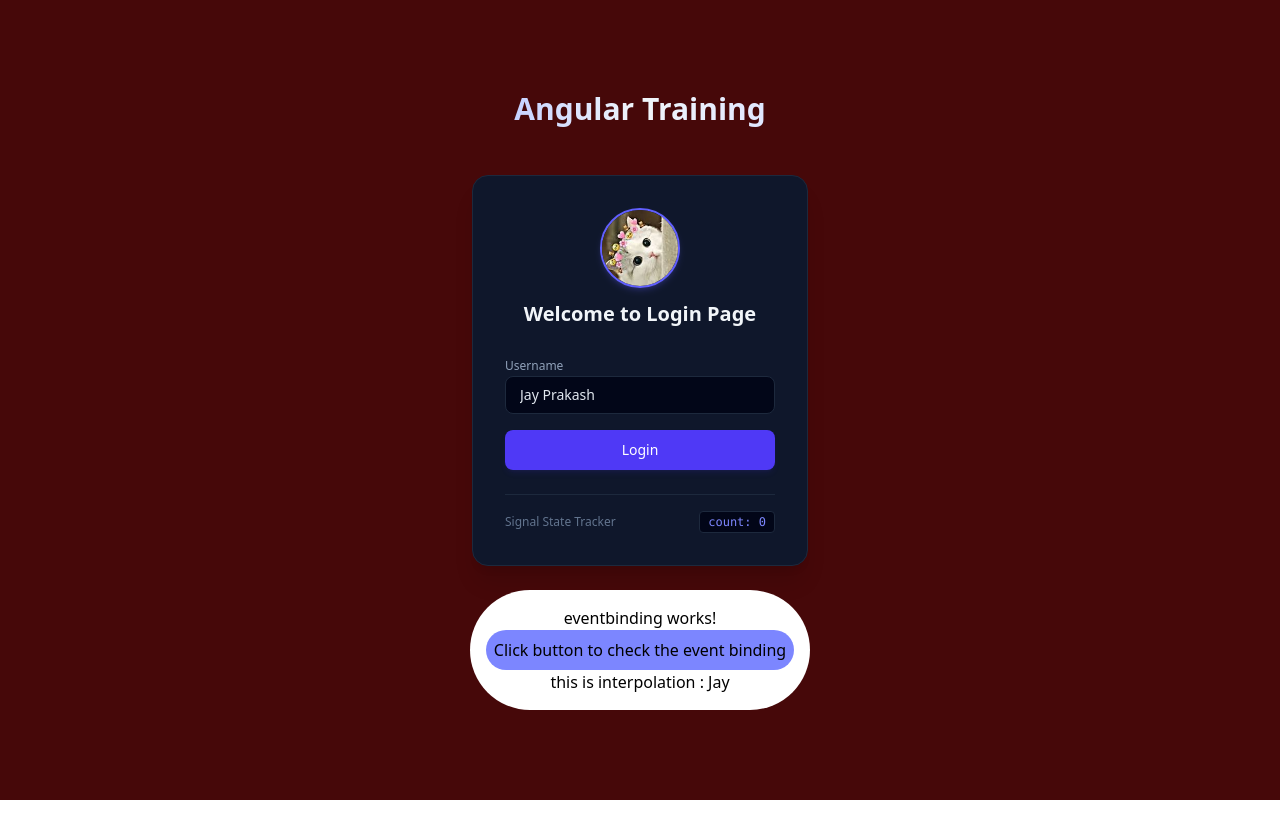
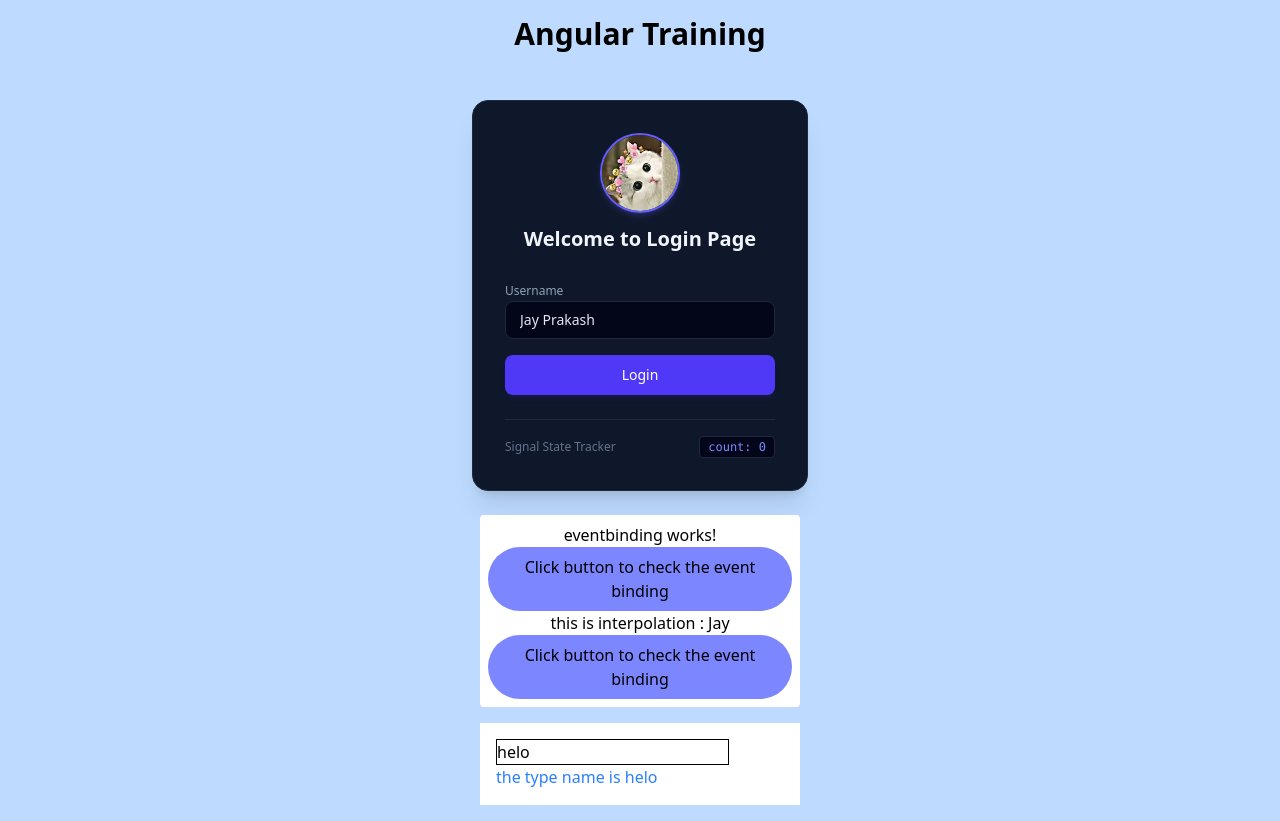
Before and after one commit to jay-ksolves/Angular-Training, an Angular app: page / in a window 1280 px wide. Before the commit the page ends 800 px from the top, so only its background shows below. Built offline with nearby package versions, Linux system fonts and the light colour scheme.

Commit message:
feat: implement event binding examples with signal-based user name updates and styling refinements

```diff
--- a/src/app/app.html
+++ b/src/app/app.html
@@ -1,7 +1,7 @@
-<div class="min-h-screen bg-red-950 flex flex-col justify-center items-center p-4">
+<div class="min-h-screen bg-blue-200 flex flex-col justify-center items-center p-4">
   <header class="mb-6 text-center">
     <h1
-      class="text-3xl font-extrabold text-transparent bg-clip-text bg-gradient-to-r from-indigo-200 via-slate-100 to-indigo-100">
+      class="text-3xl font-extrabold">
       {{ name }}
     </h1>
   </header>
--- a/src/app/eventbinding/eventbinding.html
+++ b/src/app/eventbinding/eventbinding.html
@@ -1,6 +1,12 @@
-<div class="bg-white flex flex-col justify-center items-center p-4 rounded-full">
+<div class="bg-white flex flex-col justify-center items-center p-2 rounded-sm w-[20rem]">
     <p class="text-red">eventbinding works!</p>
     <button (click)="ShowName()" class="bg-indigo-400 p-2 rounded-full text-black" type="
     button">Click button to check the event binding</button>
     <p> this is interpolation : {{name}}</p>
+    <button (click)="showEvent($event)" class="bg-indigo-400 p-2 rounded-full text-black" type="
+    button">Click button to check the event binding</button>
 </div>
+<div class="bg-white p-4 w-[20rem] mt-4">
+    <input type="text" (input)="setUserName($event.target.value)" [value]="userName()" class="border border-red">
+    <p class="text-blue-500">the type name is {{userName()}}</p>
+</div>
--- a/src/app/eventbinding/eventbinding.ts
+++ b/src/app/eventbinding/eventbinding.ts
@@ -1,4 +1,4 @@
-import { Component } from '@angular/core';
+import { Component, signal } from '@angular/core';
 
 @Component({
   selector: 'app-eventbinding',
@@ -10,5 +10,13 @@
   name: string = "Jay";
   ShowName() {
     window.alert(this.name);
-  }
+  };
+  showEvent(e: any) {
+    console.log(e);
+    window.alert("Check console log for event!")
+  };
+  userName = signal('helo');
+  setUserName(e: any) {
+    this.userName.set(e);
+  };
 }
```
Also changed, not shown: 1 other file (tests, documents, lock files or other folders).
